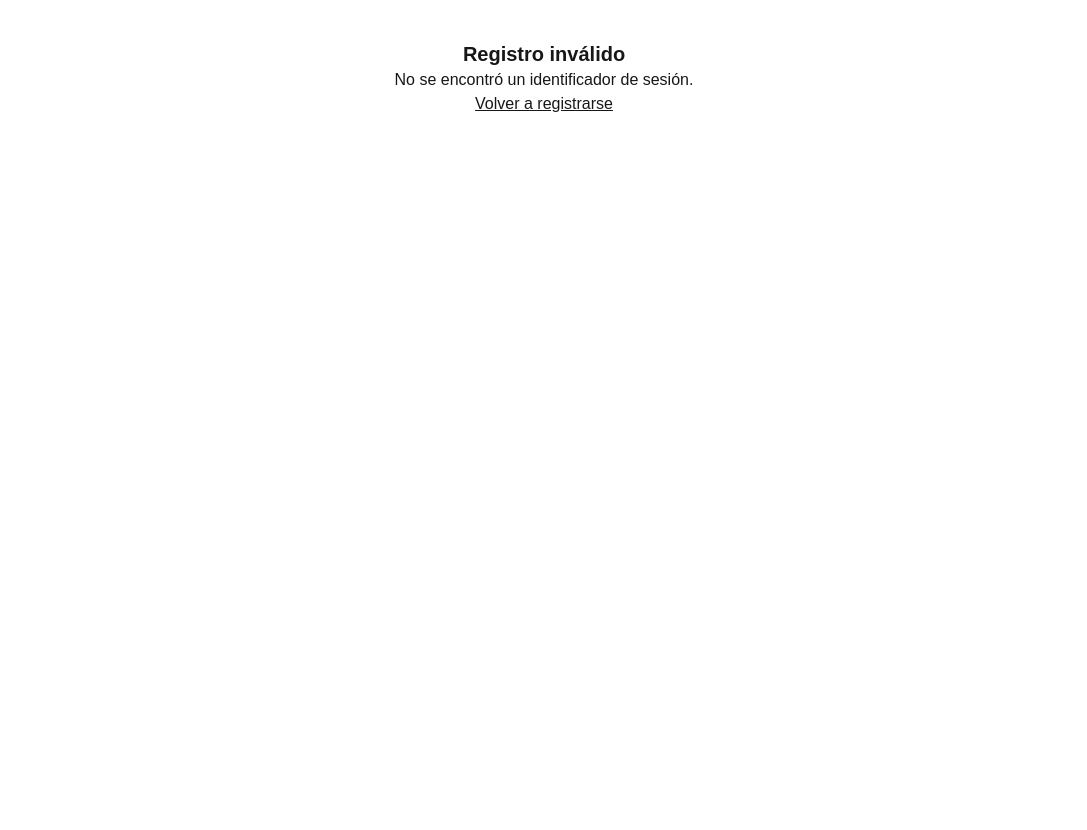
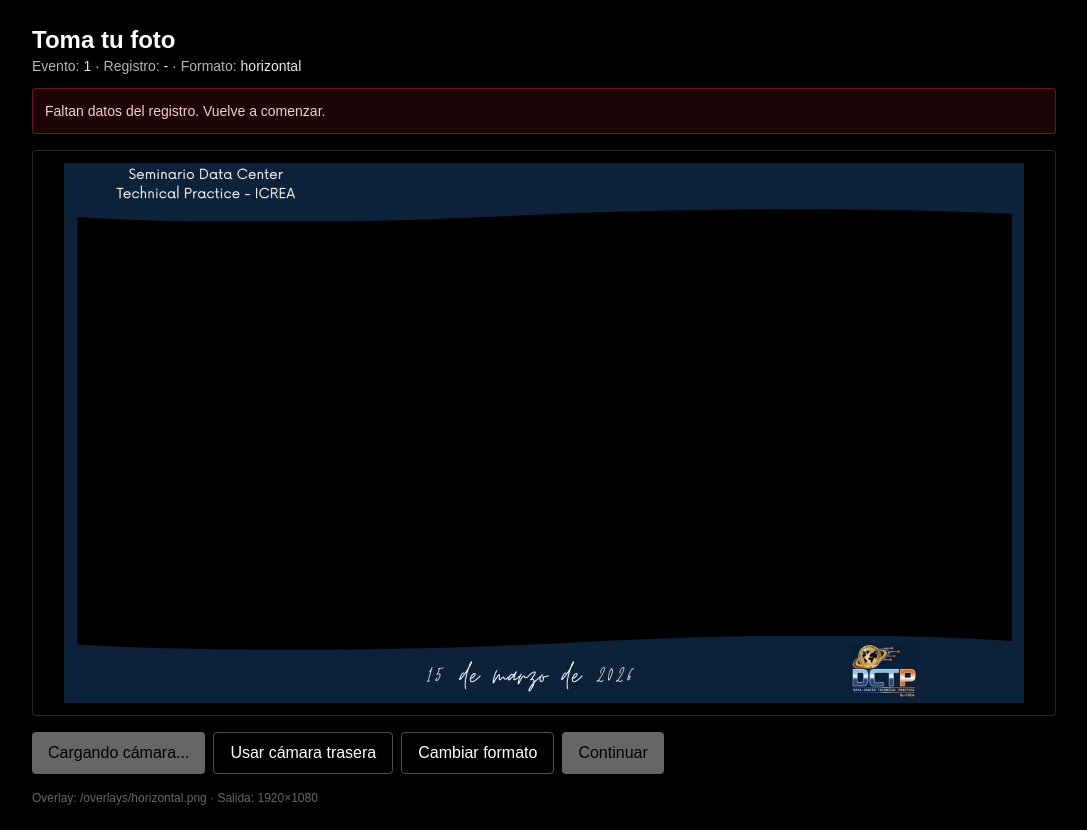
Before and after one commit to carolinaco2505/icrea-photo-booth, a Next.js app: page /e/1/capture in a window 1280 px wide. Shown: the whole page, without its empty margins (96-1183 px from the left). Before the commit the page ends 800 px from the top, so only its background shows below. Built offline with nearby package versions, Linux system fonts and the light colour scheme.

Commit message:
Update page.tsx

```diff
--- a/app/e/[eventId]/capture/page.tsx
+++ b/app/e/[eventId]/capture/page.tsx
@@ -11,8 +11,13 @@ function drawCover(
   destW: number,
   destH: number
 ) {
-  const sw = (source as HTMLVideoElement).videoWidth || (source as HTMLImageElement).naturalWidth;
-  const sh = (source as HTMLVideoElement).videoHeight || (source as HTMLImageElement).naturalHeight;
+  const sw =
+    (source as HTMLVideoElement).videoWidth ||
+    (source as HTMLImageElement).naturalWidth;
+  const sh =
+    (source as HTMLVideoElement).videoHeight ||
+    (source as HTMLImageElement).naturalHeight;
+
   if (!sw || !sh) return;
 
   const sAspect = sw / sh;
@@ -44,20 +49,11 @@ export default function CapturePage() {
     return Array.isArray(v) ? v[0] : v || "";
   }, [params]);
 
-  const rid = searchParams.get("rid");
-
-if (!rid) {
-  return (
-    <div className="p-10 text-center">
-      <h2 className="text-xl font-bold">Registro inválido</h2>
-      <p>No se encontró un identificador de sesión.</p>
-      <a href={`/e/${eventId}`} className="underline">
-        Volver a registrarse
-      </a>
-    </div>
-  );
-}
-
+  const rid = searchParams.get("rid") || "";
+  const fullName = searchParams.get("fullName") || "";
+  const company = searchParams.get("company") || "";
+  const contact = searchParams.get("contact") || "";
+  const consent = searchParams.get("consent") || "false";
   const format = (searchParams.get("format") || "horizontal") as Format;
 
   const OUT = useMemo(() => {
@@ -79,9 +75,16 @@ return { w: 1920, h: 1080 };
   const [error, setError] = useState("");
   const [shotDataUrl, setShotDataUrl] = useState("");
   const [saving, setSaving] = useState(false);
-  const [cameraFacing, setCameraFacing] = useState<"user" | "environment">("user");
+  const [cameraFacing, setCameraFacing] = useState<"user" | "environment">(
+    "user"
+  );
 
   useEffect(() => {
+    if (!rid || !fullName || !company || !contact || consent !== "true") {
+      setError("Faltan datos del registro. Vuelve a comenzar.");
+      return;
+    }
+
     let cancelled = false;
 
     async function start() {
@@ -112,7 +115,7 @@ return { w: 1920, h: 1080 };
       } catch (e: any) {
         setError(
           e?.message ||
-            "No pude acceder a la cámara. Revisa permisos del navegador (Camera)."
+            "No pude acceder a la cámara. Revisa permisos del navegador."
         );
       }
     }
@@ -126,7 +129,7 @@ return { w: 1920, h: 1080 };
         streamRef.current = null;
       }
     };
-  }, [cameraFacing]);
+  }, [cameraFacing, rid, fullName, company, contact, consent]);
 
   useEffect(() => {
     const canvas = previewCanvasRef.current;
@@ -205,9 +208,15 @@ return { w: 1920, h: 1080 };
   };
 
   const onChangeFormat = () => {
-    router.push(
-      `/e/${encodeURIComponent(eventId)}/format?rid=${encodeURIComponent(rid)}`
-    );
+    const qs = new URLSearchParams({
+      rid,
+      fullName,
+      company,
+      contact,
+      consent,
+    });
+
+    router.push(`/e/${encodeURIComponent(eventId)}/format?${qs.toString()}`);
   };
 
   const onContinue = async () => {
@@ -219,7 +228,7 @@ return { w: 1920, h: 1080 };
     }
 
     if (!rid) {
-    setError("Falta rid (registro). Vuelve a empezar desde el formulario.");
+      setError("Falta rid.");
       return;
     }
 
@@ -231,26 +240,13 @@ return { w: 1920, h: 1080 };
     try {
       setSaving(true);
 
-    const sessionRes = await fetch(`/api/session?rid=${encodeURIComponent(rid)}`, {
-      cache: "no-store",
-    });
-
-    const sessionJson = await sessionRes.json().catch(() => ({}));
-    const session = sessionJson?.session ?? null;
-
-    const participantName = session?.full_name || null;
-const contact = session?.contact || null;
-const company = session?.company || null;
-
-console.log("SESSION DEBUG", session);
-
       const res = await fetch("/api/photo/finalize", {
         method: "POST",
         headers: { "Content-Type": "application/json" },
         body: JSON.stringify({
           event_id: eventId,
           participant_id: rid,
-        participant_name: participantName,
+          participant_name: fullName,
           contact,
           company,
           dataUrl: shotDataUrl,
@@ -263,13 +259,25 @@ console.log("SESSION DEBUG", session);
         throw new Error(json?.error || `Finalize failed (${res.status})`);
       }
 
-    router.push(
-      `/e/${encodeURIComponent(eventId)}/result?rid=${encodeURIComponent(
-        rid
-      )}&format=${encodeURIComponent(format)}`
-    );
+      const photoUrl = String(json?.photoUrl || "").trim();
+
+      if (!photoUrl) {
+        throw new Error("No se recibió la URL final de la foto.");
+      }
+
+      const resultQs = new URLSearchParams({
+        rid,
+        format,
+        fullName,
+        company,
+        contact,
+        consent,
+        photoUrl,
+      });
+
+      router.push(`/e/${encodeURIComponent(eventId)}/result?${resultQs.toString()}`);
     } catch (e: any) {
-    setError(e?.message || "No pude guardar la foto. Revisa el backend.");
+      setError(e?.message || "No pude guardar la foto.");
     } finally {
       setSaving(false);
     }
@@ -342,12 +350,16 @@ console.log("SESSION DEBUG", session);
 
             <button
               onClick={() =>
-    setCameraFacing((prev) => (prev === "user" ? "environment" : "user"))
+                setCameraFacing((prev) =>
+                  prev === "user" ? "environment" : "user"
+                )
               }
               disabled={saving}
               className="px-4 py-2 rounded border border-white/30 hover:border-white/60 disabled:opacity-40"
             >
-  {cameraFacing === "user" ? "Usar cámara trasera" : "Usar cámara frontal"}
+              {cameraFacing === "user"
+                ? "Usar cámara trasera"
+                : "Usar cámara frontal"}
             </button>
 
             <button
```
Lines whose indentation alone changed are shown as unchanged.
